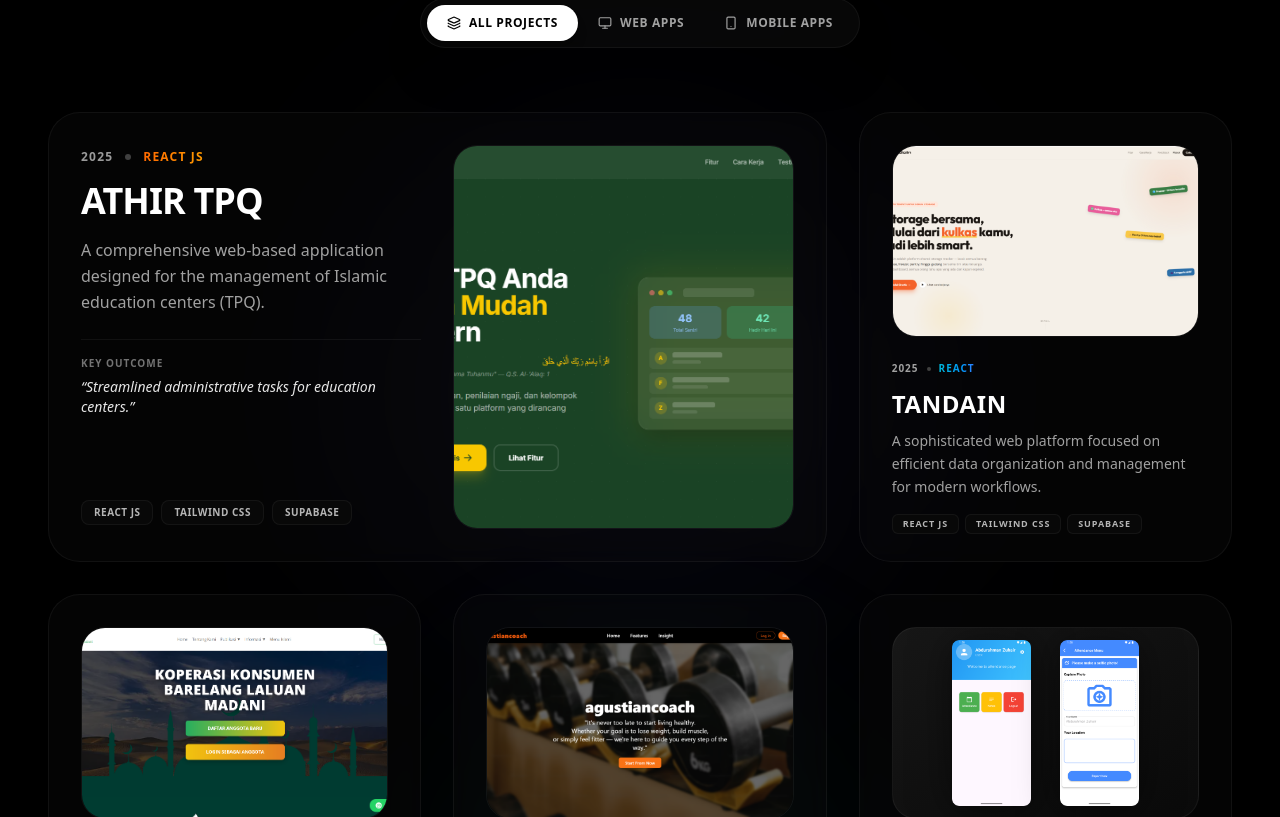
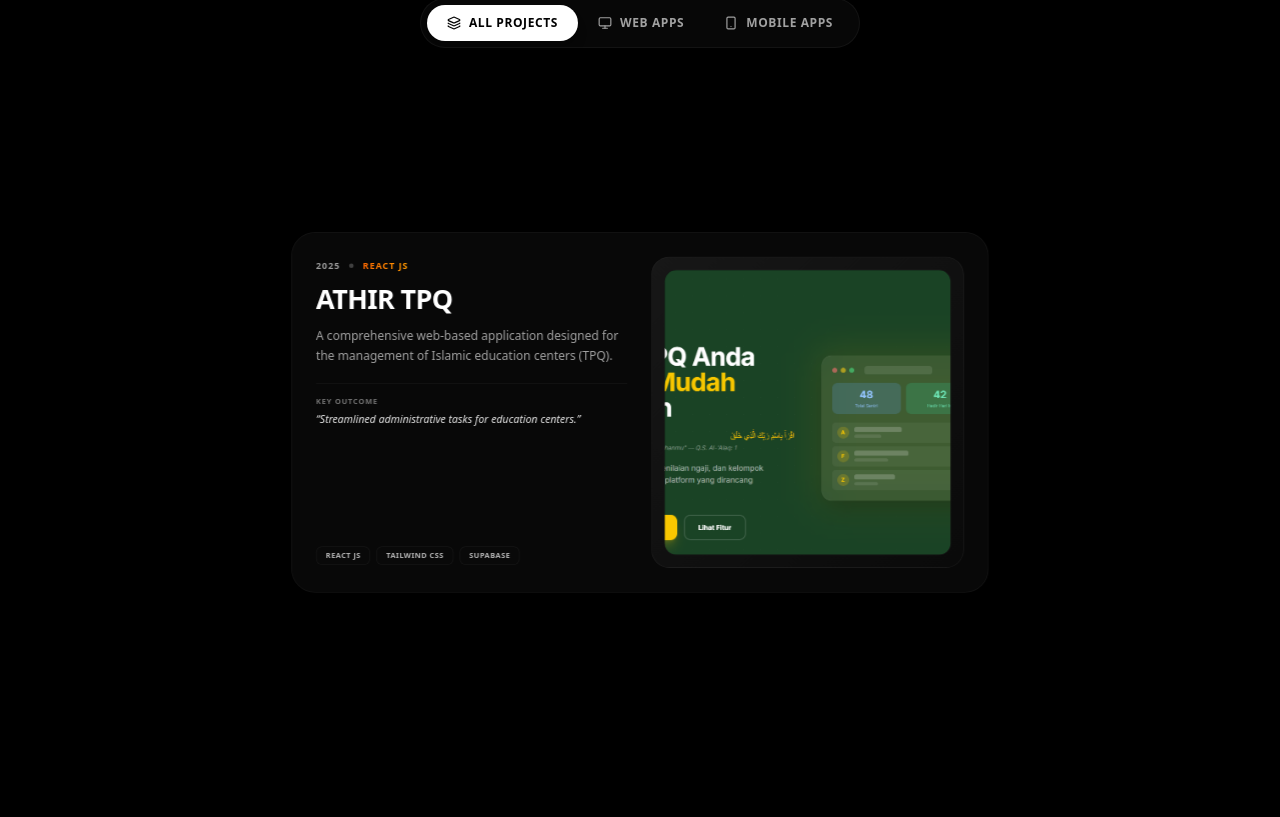
Before and after one commit to ZUHAIRR23/newest-portfolio, a Next.js app: page / in a window 1280 px wide. Shown: the part 3823-4640 px from the top of the page. Built offline with nearby package versions, Linux system fonts and the light colour scheme.

Commit message:
featured work change

```diff
--- a/src/components/Projects/Projects.tsx
+++ b/src/components/Projects/Projects.tsx
@@ -1,7 +1,7 @@
 "use client";
 
-import { useState, useRef } from "react";
-import { motion, AnimatePresence } from "framer-motion";
+import { useState, useRef, useEffect } from "react";
+import { motion, AnimatePresence, useScroll, useTransform } from "framer-motion";
 import { portfolioData } from "@/data/portfolio";
 import Image from "next/image";
 import { Monitor, Smartphone, Layers } from "lucide-react";
@@ -17,11 +17,6 @@ interface Project {
     image: string;
     year: string;
     client: string;
-}
-
-interface GridConfig {
-    colSpan: string;
-    height: string;
 }
 
 // Additional images for mobile projects that have multiple screenshots
@@ -76,22 +71,26 @@ const projectMeta: Record<string, { category: "web" | "mobile"; glow: string; co
     }
 };
 
-const getGridConfig = (index: number) => {
-    const configs = [
-        { colSpan: "md:col-span-8", height: "min-h-[440px] md:h-[450px]" },
-        { colSpan: "md:col-span-4", height: "min-h-[445px] md:h-[450px]" },
-        { colSpan: "md:col-span-4", height: "min-h-[445px] md:h-[440px]" },
-        { colSpan: "md:col-span-4", height: "min-h-[445px] md:h-[440px]" },
-        { colSpan: "md:col-span-4", height: "min-h-[445px] md:h-[440px]" },
-        { colSpan: "md:col-span-6", height: "min-h-[440px] md:h-[420px]" },
-        { colSpan: "md:col-span-6", height: "min-h-[440px] md:h-[420px]" },
-    ];
-    return configs[index % configs.length];
-};
+interface ProjectCardProps {
+    project: Project;
+    i: number;
+    progress: any;
+    targetScale: number;
+    range: [number, number];
+}
 
-function ProjectCard({ project, config }: { project: Project; config: GridConfig }) {
+function ProjectCard({ project, i, progress, targetScale, range }: ProjectCardProps) {
     const cardRef = useRef<HTMLDivElement>(null);
     const [coords, setCoords] = useState({ x: 0, y: 0 });
+    const [isDesktop, setIsDesktop] = useState(false);
+
+    useEffect(() => {
+        const media = window.matchMedia("(min-width: 768px)");
+        setIsDesktop(media.matches);
+        const listener = () => setIsDesktop(media.matches);
+        media.addEventListener("change", listener);
+        return () => media.removeEventListener("change", listener);
+    }, []);
 
     const handleMouseMove = (e: React.MouseEvent<HTMLDivElement>) => {
         if (!cardRef.current) return;
@@ -109,27 +108,38 @@ function ProjectCard({ project, config }: { project: Project; config: GridConfig
         hoverGlow: "hover:shadow-[0_0_35px_-5px_rgba(99,102,241,0.25)]",
     };
 
-    const isFeatured = config.colSpan === "md:col-span-8";
     const isMobile = meta.category === "mobile";
     const extraImages = mobileExtraImages[project.name];
 
+    // Localized useScroll target ref
+    const containerRef = useRef<HTMLDivElement>(null);
+    const { scrollYProgress: cardProgress } = useScroll({
+        target: containerRef,
+        offset: ["start end", "start start"]
+    });
+
+    // Image transitions on desktop scroll
+    const imageScale = useTransform(cardProgress, [0, 1], [1.8, 1]);
+    const phoneY1 = useTransform(cardProgress, [0, 1], [60, 0]);
+    const phoneY2 = useTransform(cardProgress, [0, 1], [120, 0]);
+    const phoneY3 = useTransform(cardProgress, [0, 1], [180, 0]);
+
+    // Card scale transform only active on desktop
+    const scale = useTransform(progress, range, [1, isDesktop ? targetScale : 1]);
+
     return (
+        <div ref={containerRef} className="w-full md:h-screen md:sticky md:top-0 flex items-start justify-center pt-8 md:pt-[15vh]">
             <motion.div
                 ref={cardRef}
-            layout
-            initial={{ opacity: 0, y: 40 }}
-            animate={{ opacity: 1, y: 0 }}
-            exit={{ opacity: 0, scale: 0.95 }}
-            transition={{
-                duration: 0.6,
-                ease: [0.16, 1, 0.3, 1],
-            }}
-            onMouseMove={handleMouseMove}
-            className={`group relative overflow-hidden rounded-[2rem] border border-white/5 bg-neutral-900/20 backdrop-blur-md transition-all duration-500 ease-out hover:border-white/10 ${meta.hoverGlow} ${config.colSpan} ${config.height}`}
                 style={{
+                    scale,
+                    top: isDesktop ? `calc(${i * 24}px)` : "auto",
+                    transformOrigin: "top",
                     "--mouse-x": `${coords.x}px`,
                     "--mouse-y": `${coords.y}px`,
-            } as React.CSSProperties}
+                } as any}
+                onMouseMove={handleMouseMove}
+                className={`group relative overflow-hidden rounded-[2rem] border border-white/5 bg-neutral-950/80 backdrop-blur-md transition-all duration-300 ease-out hover:border-white/10 ${meta.hoverGlow} w-full md:h-[480px] flex flex-col md:flex-row justify-between gap-8 p-6 md:p-8 cursor-default`}
             >
                 {/* Custom Mouse Spotlight Background Glow */}
                 <div
@@ -151,13 +161,8 @@ function ProjectCard({ project, config }: { project: Project; config: GridConfig
                     <div className="w-full h-full rounded-[31px] bg-neutral-950/90" />
                 </div>
 
-            {/* Interior Container */}
-            <div className="relative w-full h-full p-6 md:p-8 flex flex-col z-20 justify-between">
-                {isFeatured ? (
-                    /* Horizontally Split Card for Desktop Featured Item */
-                    <div className="flex flex-col md:flex-row gap-8 w-full h-full items-center">
-                        {/* Info details (Left column) */}
-                        <div className="w-full md:w-1/2 flex flex-col justify-between h-full py-1">
+                {/* Left Column - Info Details */}
+                <div className="w-full md:w-1/2 flex flex-col justify-between h-full py-1 z-20 relative">
                     <div>
                         <div className="flex items-center gap-3 text-neutral-400 text-xs font-semibold tracking-widest uppercase mb-4">
                             <span className="text-white/60">{project.year}</span>
@@ -167,7 +172,7 @@ function ProjectCard({ project, config }: { project: Project; config: GridConfig
                             </span>
                         </div>
 
-                                <h3 className="text-2xl md:text-4xl font-black text-white tracking-tight uppercase mb-4 transition-transform duration-300 group-hover:translate-x-1">
+                        <h3 className="text-2xl md:text-4xl font-extrabold text-white tracking-tight uppercase mb-4 transition-transform duration-300 group-hover:translate-x-1">
                             {project.name}
                         </h3>
 
@@ -181,7 +186,7 @@ function ProjectCard({ project, config }: { project: Project; config: GridConfig
                         </div>
                     </div>
 
-                            <div>
+                    <div className="mt-auto">
                         {/* Tech Tags */}
                         <div className="flex flex-wrap gap-2">
                             {project.tech.map((t) => (
@@ -193,99 +198,57 @@ function ProjectCard({ project, config }: { project: Project; config: GridConfig
                     </div>
                 </div>
 
-                        {/* Showcase mockup image (Right column) */}
+                {/* Right Column - Showcase image / mockup */}
+                <div className="w-full md:w-1/2 h-52 md:h-full relative overflow-hidden rounded-2xl border border-white/5 bg-gradient-to-br from-neutral-900 to-neutral-950 flex items-center justify-center p-4 z-20">
                     {isMobile && extraImages ? (
-                            <div className="w-full md:w-1/2 h-52 md:h-full relative overflow-hidden rounded-2xl border border-white/5 bg-gradient-to-br from-neutral-900 to-neutral-950 flex items-center justify-center gap-3 p-4">
-                                {extraImages.slice(0, 3).map((img, i) => (
-                                    <div key={i} className="relative h-full flex-1 max-w-[130px] transition-transform duration-500 ease-out group-hover:scale-105" style={{ transitionDelay: `${i * 60}ms` }}>
+                        <div className="flex items-center justify-center gap-4 w-full h-full overflow-hidden">
+                            {extraImages.map((img, idxImage) => {
+                                const yTransform = idxImage === 0 ? phoneY1 : idxImage === 1 ? phoneY2 : phoneY3;
+                                return (
+                                    <motion.div
+                                        key={idxImage}
+                                        className="relative h-full w-[110px] md:w-[130px] transition-transform duration-500 ease-out group-hover:scale-105"
+                                        style={{
+                                            y: isDesktop ? yTransform : 0,
+                                            transitionDelay: `${idxImage * 60}ms`
+                                        } as any}
+                                    >
                                         <Image
                                             src={img}
-                                            alt={`${project.name} screen ${i + 1}`}
+                                            alt={`${project.name} screen ${idxImage + 1}`}
                                             fill
-                                            className="object-contain drop-shadow-[0_4px_20px_rgba(0,0,0,0.5)]"
-                                            sizes="130px"
+                                            className="object-contain drop-shadow-[0_8px_30px_rgba(0,0,0,0.6)]"
+                                            sizes="(max-width: 768px) 110px, 130px"
                                         />
-                                    </div>
-                                ))}
+                                    </motion.div>
+                                );
+                            })}
                         </div>
                     ) : (
-                            <div className="w-full md:w-1/2 h-52 md:h-full relative overflow-hidden rounded-2xl border border-white/5">
+                        <div className="relative w-full h-full overflow-hidden rounded-xl border border-white/5 bg-neutral-950">
+                            <motion.div
+                                className="relative w-full h-full"
+                                style={{ scale: isDesktop ? imageScale : 1 }}
+                            >
                                 <Image
                                     src={project.image}
                                     alt={project.name}
                                     fill
-                                    className="object-cover transition-transform duration-700 ease-out group-hover:scale-105"
+                                    className="object-cover transition-transform duration-700 ease-out"
                                     sizes="(max-width: 768px) 100vw, 50vw"
                                 />
-                            </div>
-                        )}
-                    </div>
-                ) : (
-                    /* Vertically Stacked Card for Medium/Small Bento items */
-                    <div className="flex flex-col h-full justify-between">
-                        {isMobile && extraImages ? (
-                            <div className="relative w-full h-48 overflow-hidden rounded-2xl border border-white/5 mb-6 flex-shrink-0 bg-gradient-to-br from-neutral-900 to-neutral-950 flex items-center justify-center gap-2 p-3">
-                                {extraImages.slice(0, 2).map((img, i) => (
-                                    <div key={i} className="relative h-full flex-1 max-w-[100px] transition-transform duration-500 ease-out group-hover:scale-105" style={{ transitionDelay: `${i * 60}ms` }}>
-                                        <Image
-                                            src={img}
-                                            alt={`${project.name} screen ${i + 1}`}
-                                            fill
-                                            className="object-contain drop-shadow-[0_4px_20px_rgba(0,0,0,0.5)]"
-                                            sizes="100px"
-                                        />
-                                    </div>
-                                ))}
-                            </div>
-                        ) : (
-                            <div className="relative w-full h-48 overflow-hidden rounded-2xl border border-white/5 mb-6 flex-shrink-0">
-                                <Image
-                                    src={project.image}
-                                    alt={project.name}
-                                    fill
-                                    className="object-cover transition-transform duration-700 ease-out group-hover:scale-105"
-                                    sizes="(max-width: 768px) 100vw, 30vw"
-                                />
-                            </div>
-                        )}
-
-                        <div className="flex-grow flex flex-col justify-between">
-                            <div>
-                                <div className="flex items-center gap-2 text-neutral-400 text-[10px] font-bold tracking-widest uppercase mb-3">
-                                    <span>{project.year}</span>
-                                    <span className="w-1 h-1 rounded-full bg-neutral-700" />
-                                    <span className={`bg-gradient-to-r ${meta.color} bg-clip-text text-transparent`}>
-                                        {project.client}
-                                    </span>
-                                </div>
-                                <h3 className="text-xl md:text-2xl font-black text-white uppercase tracking-wide mb-2.5 transition-transform duration-300 group-hover:translate-x-1">
-                                    {project.name}
-                                </h3>
-                                <p className="text-neutral-400 text-xs md:text-sm line-clamp-3 mb-4 leading-relaxed">
-                                    {project.description}
-                                </p>
-                            </div>
-
-                            <div>
-                                {/* Tech Tags */}
-                                <div className="flex flex-wrap gap-1.5">
-                                    {project.tech.map((t) => (
-                                        <span key={t} className="px-2.5 py-0.5 text-[9px] uppercase font-bold tracking-widest rounded-md bg-neutral-950/80 text-white/70 border border-white/5">
-                                            {t}
-                                        </span>
-                                    ))}
-                                </div>
-                            </div>
-                        </div>
+                            </motion.div>
                         </div>
                     )}
                 </div>
             </motion.div>
+        </div>
     );
 }
 
 export default function Projects() {
     const [activeCategory, setActiveCategory] = useState<"all" | "web" | "mobile">("all");
+    const containerRef = useRef<HTMLDivElement>(null);
 
     const categories = [
         { id: "all", label: "All Projects", icon: Layers },
@@ -299,8 +262,13 @@ export default function Projects() {
         return meta.category === activeCategory;
     });
 
+    const { scrollYProgress } = useScroll({
+        target: containerRef,
+        offset: ["start start", "end end"]
+    });
+
     return (
-        <section id="projects" className="relative w-full bg-black overflow-hidden py-32">
+        <section id="projects" className="relative w-full bg-black overflow-x-clip py-32">
             {/* Soft Ambient Background Light */}
             <div className="absolute top-1/4 left-1/2 -translate-x-1/2 w-[550px] h-[550px] rounded-full bg-indigo-500/5 blur-[120px] pointer-events-none" />
             <div className="absolute bottom-1/4 left-1/3 w-[455px] h-[455px] rounded-full bg-cyan-600/5 blur-[100px] pointer-events-none" />
@@ -348,24 +316,27 @@ export default function Projects() {
                 </div>
             </div>
 
-            {/* Bento Grid */}
-            <motion.div
-                layout
-                className="grid grid-cols-1 md:grid-cols-12 gap-8 px-6 md:px-12 max-w-7xl mx-auto relative z-30"
+            {/* Stacked Parallax Scroll Cards */}
+            <div
+                ref={containerRef}
+                className="flex flex-col gap-12 md:gap-0 px-6 md:px-12 max-w-5xl mx-auto relative z-30 pb-[10vh]"
             >
                 <AnimatePresence mode="popLayout">
                     {filteredProjects.map((project, idx) => {
-                        const config = getGridConfig(idx);
+                        const targetScale = 1 - ((filteredProjects.length - idx) * 0.05);
                         return (
                             <ProjectCard
                                 key={project.name}
                                 project={project}
-                                config={config}
+                                i={idx}
+                                progress={scrollYProgress}
+                                targetScale={targetScale}
+                                range={[idx * (1 / filteredProjects.length), 1]}
                             />
                         );
                     })}
                 </AnimatePresence>
-            </motion.div>
+            </div>
         </section>
     );
 }
```
Lines whose indentation alone changed are shown as unchanged.
